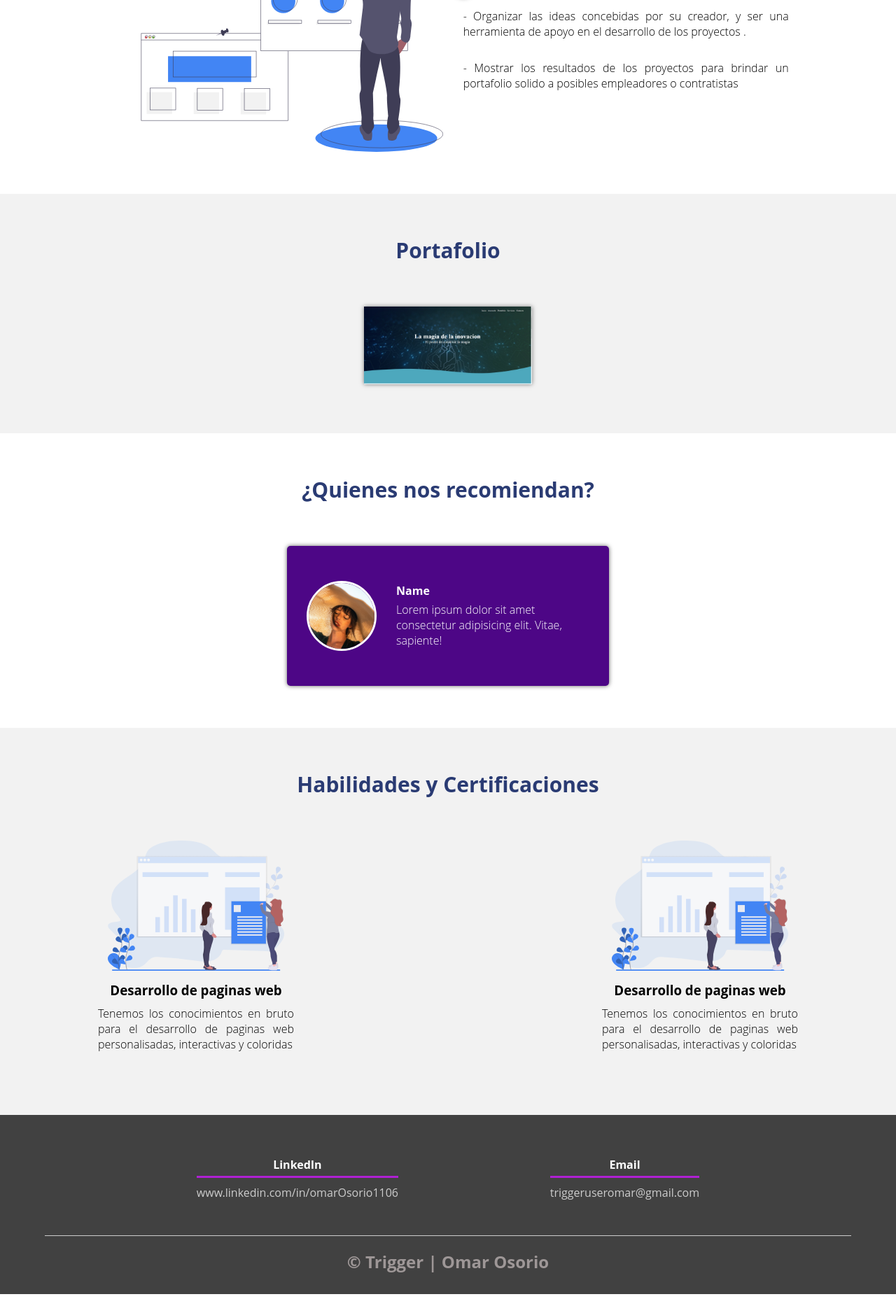
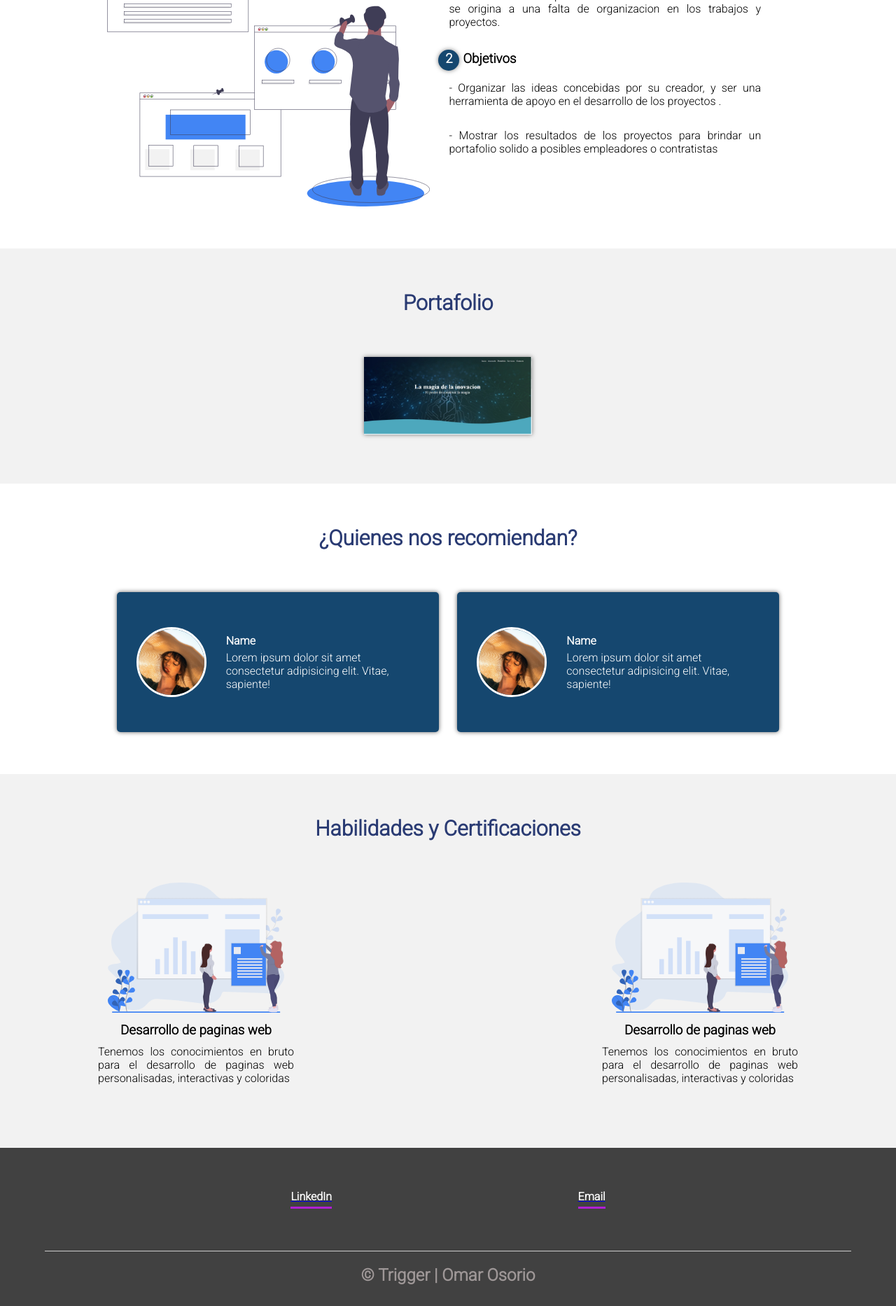
Before and after one commit to OmarOsorio11/pagina_trigger_presentacion, a plain HTML site: page index.html in a window 1280 px wide. Shown: the part 905-2771 px from the top of the page at 70% size. Drawn offline with Linux system fonts and the light colour scheme.

Commit message:
Mejora del diseño

```diff
--- a/css/estilos.css
+++ b/css/estilos.css
@@ -1,4 +1,5 @@
 * {
+font-family: 'Roboto', sans-serif;
     margin: 0;
     padding: 0;
     box-sizing: border-box;
@@ -40,6 +41,7 @@ header {
 }
 
 nav{
+    font-family: 'Roboto', sans-serif;
     text-align: right;
     padding: 30px 50px 0 0;
 }
@@ -85,7 +87,8 @@ header .textos-header{
 /* About us */
 
 main .sobre-nosotros{
-    padding: 30px 0 60px 0;
+    margin-top: 100px;
+    padding: 30px 40px  60px 0;
 }
 .contenedor-sobre-nosotros{
     display: flex;
@@ -105,7 +108,8 @@ main .sobre-nosotros{
 }
 
 .contenido-textos h3 span{
-    background: #4d0686;
+    font-family: 'Roboto', sans-serif;
+    background: #15476F;
     color: #fff;
     border-radius: 50%;
     display: inline-block;
@@ -121,6 +125,7 @@ main .sobre-nosotros{
     padding: 0px 0px 30px 15px;
     font-weight: 300;
     text-align: justify;
+    font-family: 'Roboto', sans-serif;
 }
 
 /* Galeria */
@@ -131,6 +136,7 @@ main .sobre-nosotros{
 }
 
 .galeria-port{
+    font-family: 'Roboto', sans-serif;
     display: flex;
     justify-content: space-evenly;
     flex-wrap: wrap;
@@ -158,7 +164,7 @@ main .sobre-nosotros{
     height: 100%;
     top: 0;
     transform: scale(0);
-    background: hsla(273,91%,27%, 0.7);
+    background: #15476F;
     transition: transform .5s;
     display: flex;
     justify-content: center;
@@ -172,6 +178,7 @@ main .sobre-nosotros{
 
 .hover-galeria p{
     color: #fff;
+    font-family: 'Roboto', sans-serif;
 }
 
 .imagen-port:hover .hover-galeria{
@@ -186,7 +193,7 @@ main .sobre-nosotros{
 }
 
 .cards .card{
-    background: #4d0686;
+    background: #15476F;
     display: flex;
     width: 46%;
     height: 200px;
@@ -206,6 +213,7 @@ main .sobre-nosotros{
 }
 
 .cards .card > .contenido-texto-card{
+    font-family: 'Roboto', sans-serif;
     width: 60%;
     color: #fff;
 }
@@ -213,6 +221,7 @@ main .sobre-nosotros{
 .cards .card > .contenido-texto-card p{
     font-weight: 300;
     padding-top: 5px;
+    font-family: 'Roboto', sans-serif;
 }
 
 /*  Our team */
@@ -410,6 +419,9 @@ footer{
         text-align: center;
     }
 
+    .content-foo a {
+        text-decoration: none;
+    }
     .content-foo h4{
         border: none;
     }
--- a/index.html
+++ b/index.html
@@ -7,16 +7,19 @@
     <title>Trigger</title>
     <link rel="shortcut icon" href="img/alexcgdesign.png" type="image/x-icon">
     <link rel="stylesheet" href="css/estilos.css">
+    <link rel="preconnect" href="https://fonts.googleapis.com">
+    <link rel="preconnect" href="https://fonts.gstatic.com" crossorigin>
+    <link href="https://fonts.googleapis.com/css2?family=Roboto:wght@300&display=swap" rel="stylesheet">
 </head>
 <body>
-    <header>
-        <nav>
-            <a href="#">Inicio</a>
-            <a href="#">Acerca de</a>
-            <a href="#">Portafolio</a>
-            <a href="#">Servicios</a>
-            <a href="#">Contacto</a>
-
+    <header id="home">
+        <nav class="navMain">
+            <a href="#home">Inicio</a>
+            <a href="#about">Acerca de</a>
+            <a href="#proyectos">Portafolio</a>
+            <a href="#red">Clientes</a>
+            <a href="#certificaciones">Certificaciones</a>
+            <a href="#contacto">Contacto</a>
         </nav>
         <section class="textos-header">
             <h1>La magia de la inovacion</h1>
@@ -32,7 +35,7 @@
 
 
     <main>
-        <section class="contenedor sobre-nosotros">
+        <section class="contenedor sobre-nosotros" id="about">
             <h2 class="titulo">Qué es Trigger</h2>
             <div class="contenedor-sobre-nosotros">
                 <img src="img/ilustracion2.svg" alt="" class="imagen-about-us">
@@ -49,7 +52,7 @@
                 </div>
             </div>
         </section>
-        <section class="portafolio">
+        <section class="portafolio" id="proyectos">
             <div class="contenedor">
                 <h2 class="titulo">Portafolio</h2>
                 <div class="galeria-port">
@@ -63,7 +66,7 @@
                 </div>
             </div>
         </section>
-        <section class="clientes contenedor">
+        <section class="clientes contenedor" id="red">
             <h2 class="titulo">¿Quienes nos recomiendan?</h2>
             <div class="cards">
                 <div class="card">
@@ -73,9 +76,17 @@
                         <p>Lorem ipsum dolor sit amet consectetur adipisicing elit. Vitae, sapiente!</p>
                     </div>
                 </div>
+                <div class="card">
+                    <img src="img/face1.jpg" alt="">
+                    <div class="contenido-texto-card">
+                        <h4>Name</h4>
+                        <p>Lorem ipsum dolor sit amet consectetur adipisicing elit. Vitae, sapiente!</p>
+                    </div>
+                </div>
+
             </div>
         </section>
-        <section class="about-services">
+        <section class="about-services" id="certificaciones">
             <div class="contenedor">
                 <h2 class="titulo">Habilidades y Certificaciones</h2>
                 <div class="servicio-cont">
@@ -93,15 +104,14 @@
             </div>
         </section>
     </main>
-    <footer>
-        <div class="contenedor-footer">
+    <footer id="contacto">
+        <div class="contenedor-footer" >
             <div class="content-foo">
-                <h4>LinkedIn</h4>
-                <p><a>www.linkedin.com/in/omarOsorio1106</a></p>
+
+                <a href="https://www.linkedin.com/in/omarosorio1106"><h4>LinkedIn</h4></a>
             </div>
             <div class="content-foo">
-                <h4>Email</h4>
-                <p>triggeruseromar@gmail.com</p>
+                <a href="mailto:triggeruseromar@gmail.com"><h4>Email</h4></a>
             </div>
         </div>
         <h2 class="titulo-final">&copy; Trigger | Omar Osorio</h2>
```
